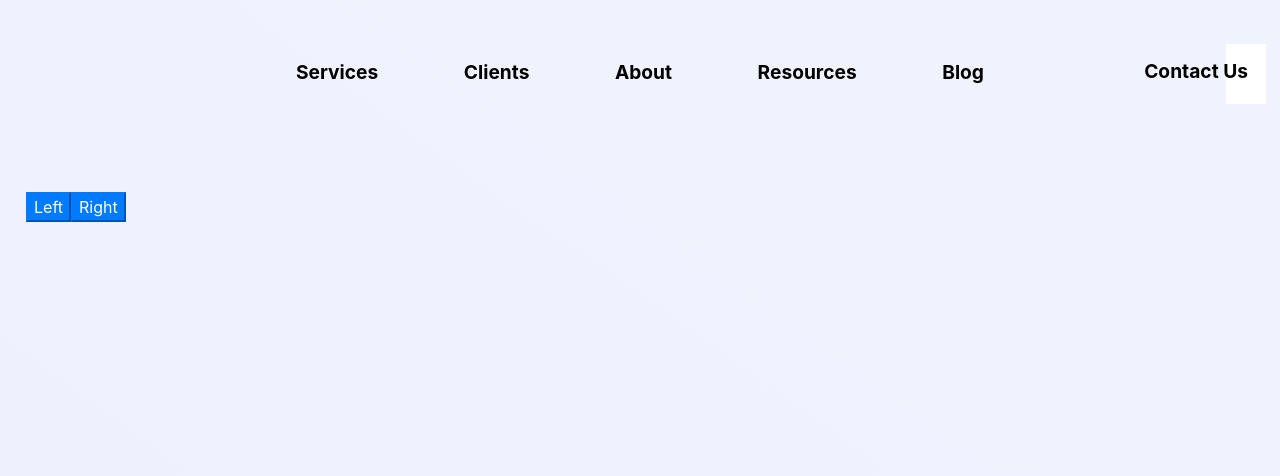
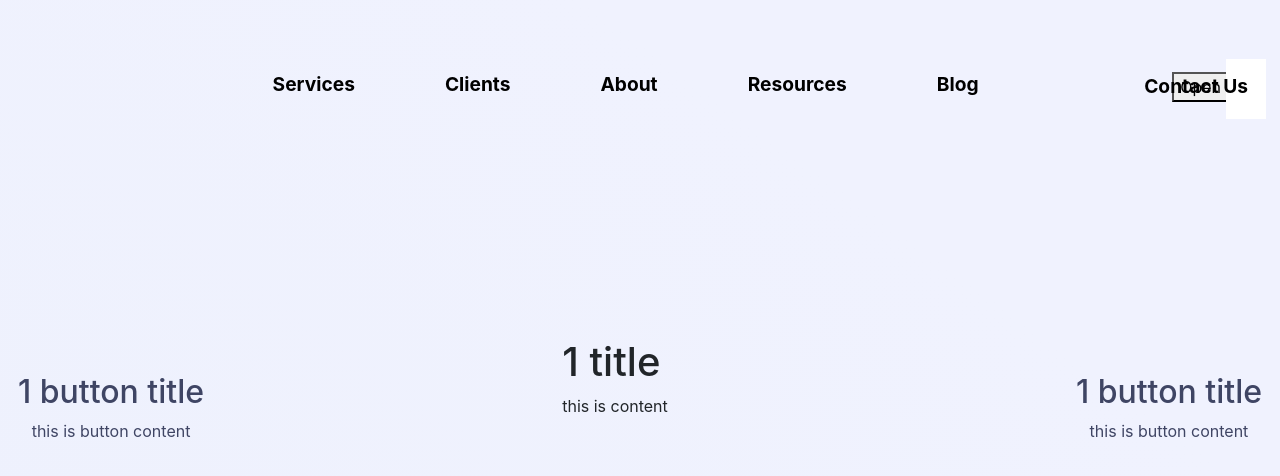
Before and after one commit to louleo/MUI, a React (Create React App) app in the folder core/: page / in a window 1280 px wide. Shown: the top 476 px of the page. Built offline with nearby package versions, Linux system fonts and the light colour scheme.

Commit message:
Update cucumber slider components.

```diff
--- a/core/src/cucumber/components/header/CucumberHeader.tsx
+++ b/core/src/cucumber/components/header/CucumberHeader.tsx
@@ -14,6 +14,7 @@ export default class CucumberHeader extends Component<any, any>{
         return(
             <nav className={"cucumber-header " + styles[this.state.navClass]}>
                 {this.props.children}
+                <button className={"cucumber-header-nav-hamburger-btn"} onClick={()=>this.props.mobileNavBtnClick()}>Open</button>
             </nav>
         );
     }
--- a/core/src/cucumber/components/header/CucumberHeaderLink.tsx
+++ b/core/src/cucumber/components/header/CucumberHeaderLink.tsx
@@ -7,7 +7,7 @@ class CucumberHeaderLink extends Component<any,any> {
 
     render() {
         return (
-            <li>
+            <li className={"cucumber-header-link-list-li-wrapper"}>
                 <a href={this.props.href} className="cucumber-link-one">
                     <span className={"cucumber-link-one-span"}>
                         {this.props.title}
--- a/core/src/cucumber/components/header/CucumberHeaderLinkContainer.tsx
+++ b/core/src/cucumber/components/header/CucumberHeaderLinkContainer.tsx
@@ -7,7 +7,7 @@ class CucumberHeaderLinkContainer extends Component<any, any> {
 
     render() {
         return (
-            <div className={"cucumber-header-link-list-wrapper"}>
+            <div className={"cucumber-header-link-list-wrapper "+this.props.mobileClass}>
                 <ul className={"cucumber-header-link-list"}>
                     {this.props.children}
                 </ul>
--- /dev/null
+++ b/core/src/cucumber/components/header/CucumberHeaderWrapper.tsx
@@ -0,0 +1,72 @@
+import React, {Component} from 'react';
+import CucumberHeader from "./CucumberHeader";
+import CucumberHeaderLogo from "./CucumberHeaderLogo";
+import CucumberHeaderLinkContainer from "./CucumberHeaderLinkContainer";
+import CucumberHeaderLink from "./CucumberHeaderLink";
+import CucumberHeaderButton from "./CucumberHeaderButton";
+
+class CucumberHeaderWrapper extends Component<any,any> {
+    constructor(props:any){
+        super(props);
+        this.state={
+            mobileClass:'',
+            navOpen:false,
+        }
+    }
+
+    onMobileButtonClick() {
+        if (this.state.navOpen){
+            this.setState({
+                mobileClass:'cucumber-header-nav-out-animated',
+                navOpen:false
+            });
+        }else{
+            this.setState({
+                mobileClass:'cucumber-header-nav-in-animated',
+                navOpen:true
+            });
+        }
+    }
+
+
+    windowSizeMonitor(){
+        const width = window.innerWidth;
+        if (width <= 1200){
+            this.setState({
+                mobileClass:'cucumber-header-nav-out-animated',
+                navOpen:false
+            });
+        }else {
+            this.setState({
+                mobileClass:'',
+                navOpen:false
+            });
+        }
+    }
+
+    componentDidMount() {
+        this.windowSizeMonitor();
+        window.addEventListener('resize', ()=>this.windowSizeMonitor());
+    }
+    componentWillUnmount() {
+        window.removeEventListener('resize', ()=>this.windowSizeMonitor());
+    }
+
+    render() {
+        return (
+            <CucumberHeader mobileNavBtnClick={()=>this.onMobileButtonClick()}>
+                <CucumberHeaderLogo></CucumberHeaderLogo>
+                <CucumberHeaderLinkContainer mobileClass={this.state.mobileClass}>
+                    <CucumberHeaderLink href={"/services"} title={"Services"} />
+                    <CucumberHeaderLink href={"/clients"} title={"Clients"} />
+                    <CucumberHeaderLink href={"/about"} title={"About"} />
+                    <CucumberHeaderLink href={"/resources"} title={"Resources"} />
+                    <CucumberHeaderLink href={"/blog"} title={"Blog"} />
+                </CucumberHeaderLinkContainer>
+                <CucumberHeaderButton title={"Contact Us"} href={"/contact"}/>
+            </CucumberHeader>
+        );
+    }
+}
+
+export default CucumberHeaderWrapper;
--- a/core/src/cucumber/components/hero-slider/CucumberHeroSlider.tsx
+++ b/core/src/cucumber/components/hero-slider/CucumberHeroSlider.tsx
@@ -1,32 +1,24 @@
 import React, {Component} from 'react';
 import CucumberHeroSliderBackground from "./CucumberHeroSliderBackground";
 import CucumberHeroSliderButton from "./CucumberHeroSliderButton";
+import CucumberHeroSliderContent from "./CucumberHeroSliderContent";
 
 class CucumberHeroSlider extends Component<any,any> {
-    private styles: {}[];
 
     constructor(props:any){
         super(props);
-        this.styles = [
-            {
-                background: "linear-gradient(36deg, rgb(238, 241, 253) 12%, rgb(240, 242, 254) 71%)"
-            },
-            {
-                background: "linear-gradient(36deg, rgb(45, 77, 185) 12%, rgb(112, 119, 255) 71%)"
-            },
-            {
-                background: "linear-gradient(36deg, rgb(209, 205, 199) 12%, rgb(237, 235, 232) 71%)"
-            },
-            {
-                background:"rgb(55, 100, 246)"
+        const sliders = props.contents;
+        if (sliders.length >=3 ){
+            this.state = {
+                current: 0,
+                leftStyle: sliders[sliders.length - 1].style,
+                rightStyle: sliders[1].style,
+                centerStyle: sliders[0].style,
+                direction:true,
+                show:true,
+                left:0,
+                right:0
             }
-        ];
-        this.state = {
-            current: 0,
-            leftStyle: this.styles[this.styles.length - 1],
-            rightStyle: this.styles[1],
-            centerStyle:this.styles[0],
-            direction:true
         }
     }
 
@@ -39,7 +31,24 @@ class CucumberHeroSlider extends Component<any,any> {
                     direction={this.state.direction}
                     currentIndex={this.state.current}
                 ></CucumberHeroSliderBackground>
-                <CucumberHeroSliderButton buttonLeftClick={()=>this.onLeftClick()} buttonRightClick={()=>this.onRightClick()}></CucumberHeroSliderButton>
+                <div className={'cucumber-hero-slider-contents-wrapper'}>
+                    {
+                            <CucumberHeroSliderContent
+                                show={this.state.show}
+                                contents={this.props.contents[this.state.current]}
+                            ></CucumberHeroSliderContent>
+                    }
+                </div>
+
+                <CucumberHeroSliderButton
+                    show={this.state.show}
+                    buttonLeftClick={()=>this.onLeftClick()}
+                    buttonRightClick={()=>this.onRightClick()}
+                    leftTitle={this.props.contents[this.state.left].button.title}
+                    rightTitle={this.props.contents[this.state.right].button.title}
+                    leftContent={this.props.contents[this.state.left].button.content}
+                    rightContent={this.props.contents[this.state.right].button.content}
+                ></CucumberHeroSliderButton>
             </div>
         );
     }
@@ -47,33 +56,41 @@ class CucumberHeroSlider extends Component<any,any> {
     onLeftClick(){
         let newCenter = this.state.current - 1;
         if (newCenter < 0){
-            newCenter = this.styles.length -1
+            newCenter = this.props.contents.length -1
         }
         let newLeft = newCenter - 1;
         if(newLeft < 0){
-            newLeft = this.styles.length - 1;
+            newLeft = this.props.contents.length - 1;
         }
         let newRight = this.state.current;
         this.updateSlider(newCenter,newLeft,newRight,false);
     }
 
     updateSlider(current:number,left:number,right:number,direction:boolean){
+        setTimeout(()=>{
+            this.setState({
+                show:true
+            });
+        },2000);
         this.setState({
             current:current,
-            leftStyle:this.styles[left],
-            rightStyle:this.styles[right],
-            centerStyle:this.styles[current],
-            direction:direction
+            show:false,
+            leftStyle:this.props.contents[left].style,
+            rightStyle:this.props.contents[right].style,
+            centerStyle:this.props.contents[current].style,
+            direction:direction,
+            left:left,
+            right:right
         })
     }
 
     onRightClick(){
         let newCenter = this.state.current + 1;
-        if (newCenter >= this.styles.length){
+        if (newCenter >= this.props.contents.length){
             newCenter = 0;
         }
         let newRight = newCenter + 1;
-        if(newRight >= this.styles.length){
+        if(newRight >= this.props.contents.length){
              newRight = 0;
         }
         let newLeft = this.state.current;
--- a/core/src/cucumber/components/hero-slider/CucumberHeroSliderButton.tsx
+++ b/core/src/cucumber/components/hero-slider/CucumberHeroSliderButton.tsx
@@ -1,12 +1,26 @@
 import React, {Component} from 'react';
+
+const Fade = require('react-reveal/Fade');
 
 class CucumberHeroSliderButton extends Component<any,any> {
     render() {
         return (
-            <div style={{marginTop:"10rem"}}>
-                <button onClick={()=>this.props.buttonLeftClick()} className={"btn-primary"}>Left</button>
-                <button onClick={()=>this.props.buttonRightClick()} className={"btn-primary"}>Right</button>
-            </div>
+            <Fade bottom opposite when={this.props.show}>
+                <div className={"cucumber-hero-slider-button-wrapper"}>
+                    <button onClick={()=>this.props.buttonLeftClick()} className={"cucumber-hero-slider-button-left"}>
+                        <div>
+                            <h2>{this.props.leftTitle}</h2>
+                            <p>{this.props.leftContent}</p>
+                        </div>
+                    </button>
+                    <button onClick={()=>this.props.buttonRightClick()} className={"cucumber-hero-slider-button-right"}>
+                        <div>
+                            <h2>{this.props.rightTitle}</h2>
+                            <p>{this.props.rightContent}</p>
+                        </div>
+                    </button>
+                </div>
+            </Fade>
         );
     }
 }
--- /dev/null
+++ b/core/src/cucumber/components/hero-slider/CucumberHeroSliderContent.tsx
@@ -0,0 +1,26 @@
+import React, {Component} from 'react';
+const Fade =require('react-reveal/Fade');
+
+class CucumberHeroSliderContent extends Component<any,any> {
+    constructor(props:any){
+        super(props);
+    }
+
+
+    render() {
+        return (
+            <Fade bottom opposite when={this.props.show}>
+                <div className={"cucumber-hero-slider-content-wrapper"}>
+                    <h1 className={"cucumber-hero-slider-content-title"}>
+                        {this.props.contents.title}
+                    </h1>
+                    <p className={"cucumber-hero-slider-content-content"}>
+                        {this.props.contents.content}
+                    </p>
+                </div>
+            </Fade>
+        );
+    }
+}
+
+export default CucumberHeroSliderContent;
--- a/core/src/cucumber/index.tsx
+++ b/core/src/cucumber/index.tsx
@@ -7,22 +7,74 @@ import CucumberHeaderLink from "./components/header/CucumberHeaderLink";
 import CucumberHeaderButton from "./components/header/CucumberHeaderButton";
 import CucumberHeader from './components/header/CucumberHeader';
 import CucumberHeroSlider from "./components/hero-slider/CucumberHeroSlider";
+import CucumberHeaderWrapper from "./components/header/CucumberHeaderWrapper";
 
 function CucumberApp() {
+    const sliders = [
+        {
+            style:{
+                background: "linear-gradient(36deg, rgb(238, 241, 253) 12%, rgb(240, 242, 254) 71%)"
+            },
+            title:'1 title',
+            content:'this is content',
+            button:{
+                title:'1 button title',
+                content:'this is button content'
+            }
+        },
+        {
+            style:{
+                background: "linear-gradient(36deg, rgb(45, 77, 185) 12%, rgb(112, 119, 255) 71%)"
+            },
+            title:'2 title',
+            content:'this is content',
+            button:{
+                title:'2 button title',
+                content:'this is button content'
+            }
+        },
+        {
+            style:{
+                background: "linear-gradient(36deg, rgb(209, 205, 199) 12%, rgb(237, 235, 232) 71%)"
+            },
+            title:'3 title',
+            content:'this is content',
+            button:{
+                title:'3 button title',
+                content:'this is button content'
+            }
+        },
+        {
+            style:{
+                background:"rgb(55, 100, 246)"
+            },
+            title:'4 title',
+            content:'this is content',
+            button:{
+                title:'4 button title',
+                content:'this is button content'
+            }
+        },
+        {
+            style:{
+                background:"rgb(20,246,28)"
+            },
+            title:'5 title',
+            content:'this is content',
+            button:{
+                title:'5 button title',
+                content:'this is button content'
+            }
+        }
+    ];
+
+
     return (
         <div className="">
-            <CucumberHeader>
-                <CucumberHeaderLogo></CucumberHeaderLogo>
-                <CucumberHeaderLinkContainer>
-                    <CucumberHeaderLink href={"/services"} title={"Services"} />
-                    <CucumberHeaderLink href={"/clients"} title={"Clients"} />
-                    <CucumberHeaderLink href={"/about"} title={"About"} />
-                    <CucumberHeaderLink href={"/resources"} title={"Resources"} />
-                    <CucumberHeaderLink href={"/blog"} title={"Blog"} />
-                </CucumberHeaderLinkContainer>
-                <CucumberHeaderButton title={"Contact Us"} href={"/contact"}/>
-            </CucumberHeader>
-            <CucumberHeroSlider></CucumberHeroSlider>
+            <CucumberHeaderWrapper></CucumberHeaderWrapper>
+            <CucumberHeroSlider
+                contents={sliders}
+            ></CucumberHeroSlider>
         </div>
     );
 }
--- a/core/src/cucumber/scss/header.scss
+++ b/core/src/cucumber/scss/header.scss
@@ -1,3 +1,9 @@
+$cucumber-hero-header-nav-animation-duration: 1s !default;
+$cucumber-hero-header-nav-animation-function:linear !default;
+
+
+
+
 .cucumber-header{
   position: fixed;
   padding: 20px 26px;
@@ -8,7 +14,7 @@
   -moz-box-pack: justify;
   justify-content: space-between;
   margin: 0px;
-  z-index: 10000;
+  z-index: 10001;
   transition: all 0.5s ease 0s;
 }
 
@@ -16,7 +22,6 @@
   background-color: rgb(255, 255, 255);
   position: absolute;
   top: 0px;
-  left: 0px;
   margin: 0px;
   width: 100%;
   height: 564px;
@@ -29,7 +34,6 @@
   -moz-box-align: center;
   align-items: center;
   visibility: visible;
-  animation: 0.75s ease 0.3s 1 normal forwards running fGTZxa;
 }
 
 
@@ -45,8 +49,17 @@
   padding: 20px 0px 50px;
   list-style: outside none none;
   text-align: center;
-  transition: opacity 0.75s ease 0s;
   opacity: 0;
+}
+
+.cucumber-header-nav-in-animated .cucumber-header-link-list{
+  transition: opacity 0.75s ease 0.75s;
+  opacity: 1;
+}
+
+.cucumber-header-nav-out-animated .cucumber-header-link-list{
+  opacity: 0;
+  transition: opacity 0.5s ease 0s;
 }
 
 .cucumber-header-button-wrapper{
@@ -64,6 +77,10 @@
     transform: translateY(100%);
 }
 
+.cucumber-header-link-list-li-wrapper{
+  display: inline-block;
+  padding: 0px 5px 5px;
+}
 
 @include media-breakpoint-up(lg){
   .cucumber-header {
@@ -109,3 +126,32 @@
     right: 14px;
   }
 }
+
+
+
+@keyframes cucumber-header-nav-in-animation {
+  from {width: 0; height: 0}
+  to {width:100%; height:100vh}
+}
+
+@keyframes cucumber-header-nav-out-animation {
+  from {width: 100%;}
+  to {width:0;}
+}
+
+.cucumber-header-nav-in-animated{
+  left: 0px;
+  height: 100vh;
+  animation-name: cucumber-header-nav-in-animation;
+  animation-duration: $cucumber-hero-header-nav-animation-duration;
+  animation-timing-function: $cucumber-hero-header-nav-animation-function;
+}
+
+.cucumber-header-nav-out-animated{
+  right:0px;
+  width: 0;
+  height: 100vh;
+  animation-name: cucumber-header-nav-out-animation;
+  animation-duration: $cucumber-hero-header-nav-animation-duration;
+  animation-timing-function: $cucumber-hero-header-nav-animation-function;
+}
--- a/core/src/cucumber/scss/hero-slider.scss
+++ b/core/src/cucumber/scss/hero-slider.scss
@@ -1,3 +1,7 @@
+$cucumber-hero-slider-background-animation-duration: 2s !default;
+$cucumber-hero-slider-background-animation-function: cubic-bezier(0,.55,.51,.86) !default;
+
+
 .cucumber-hero-slider-wrapper{
   width: 100%;
   height: 100vh;
@@ -6,8 +10,6 @@
   outline: currentcolor none medium;
   position: relative;
   padding: 32px 26px 0px;
-  display: grid;
-  grid-template-rows: [header] 40px [content] 1fr;
 }
 
 .cucumber-hero-slider-background{
@@ -42,14 +44,93 @@
 }
 
 
-/* The animation code */
 @keyframes cucumber-hero-slider-background-animation {
   from {transform: scale(0,1);}
   to {transform: scale(1,1);}
 }
 
-/* The element to apply the animation to */
 .cucumber-hero-slider-background-animated {
   animation-name: cucumber-hero-slider-background-animation;
-  animation-duration: 4s;
+  animation-duration: $cucumber-hero-slider-background-animation-duration;
+  animation-timing-function: $cucumber-hero-slider-background-animation-function;
 }
+
+
+.cucumber-hero-slider-content-wrapper{
+  position: relative;
+  z-index: 10000;
+}
+
+.cucumber-hero-slider-button-wrapper{
+  position: absolute;
+  z-index: 10000;
+  top: 50%;
+  left: 0px;
+  display: flex;
+  width: 100%;
+  -webkit-box-pack: justify;
+  justify-content: space-between;
+  visibility: hidden;
+  padding: 15px;
+  overflow: visible;
+}
+
+.cucumber-hero-slider-button-left{
+  background-color: transparent;
+  color: rgb(63, 69, 100);
+  display: flex;
+  flex-direction: row;
+  cursor: pointer;
+  border-width: initial;
+  border-style: none;
+  border-color: initial;
+  border-image: initial;
+  overflow: visible;
+  transition: color 0.3s ease-out 0s;
+  outline: none;
+}
+
+.cucumber-hero-slider-button-right{
+  background-color: transparent;
+  color: rgb(63, 69, 100);
+  display: flex;
+  flex-direction: row-reverse;
+  cursor: pointer;
+  border-width: initial;
+  border-style: none;
+  border-color: initial;
+  border-image: initial;
+  overflow: visible;
+  transition: color 0.3s ease-out 0s;
+  outline: none;
+}
+
+.cucumber-hero-slider-contents-wrapper{
+  display: flex;
+  align-items: center;
+  height: 100%;
+  justify-content: center;
+}
+
+@include media-breakpoint-up(md){
+  .cucumber-hero-slider-button-wrapper{
+    padding: 25px;
+    visibility: visible;
+  }
+}
+
+
+@include media-breakpoint-up(lg) {
+  .cucumber-hero-slider-button-wrapper{
+    top: 45%;
+    padding: 12px;
+    visibility: visible;
+  }
+
+  .cucumber-hero-slider-content-wrapper{
+    max-width: 750px;
+    padding-right: 50px;
+    top: -30px;
+    grid-column: description / description;
+  }
+}
```
Also changed, not shown: core/src/cucumber/components/hero-slider/CucumberHeroSliderBackground.tsx (+27 -7 lines).
